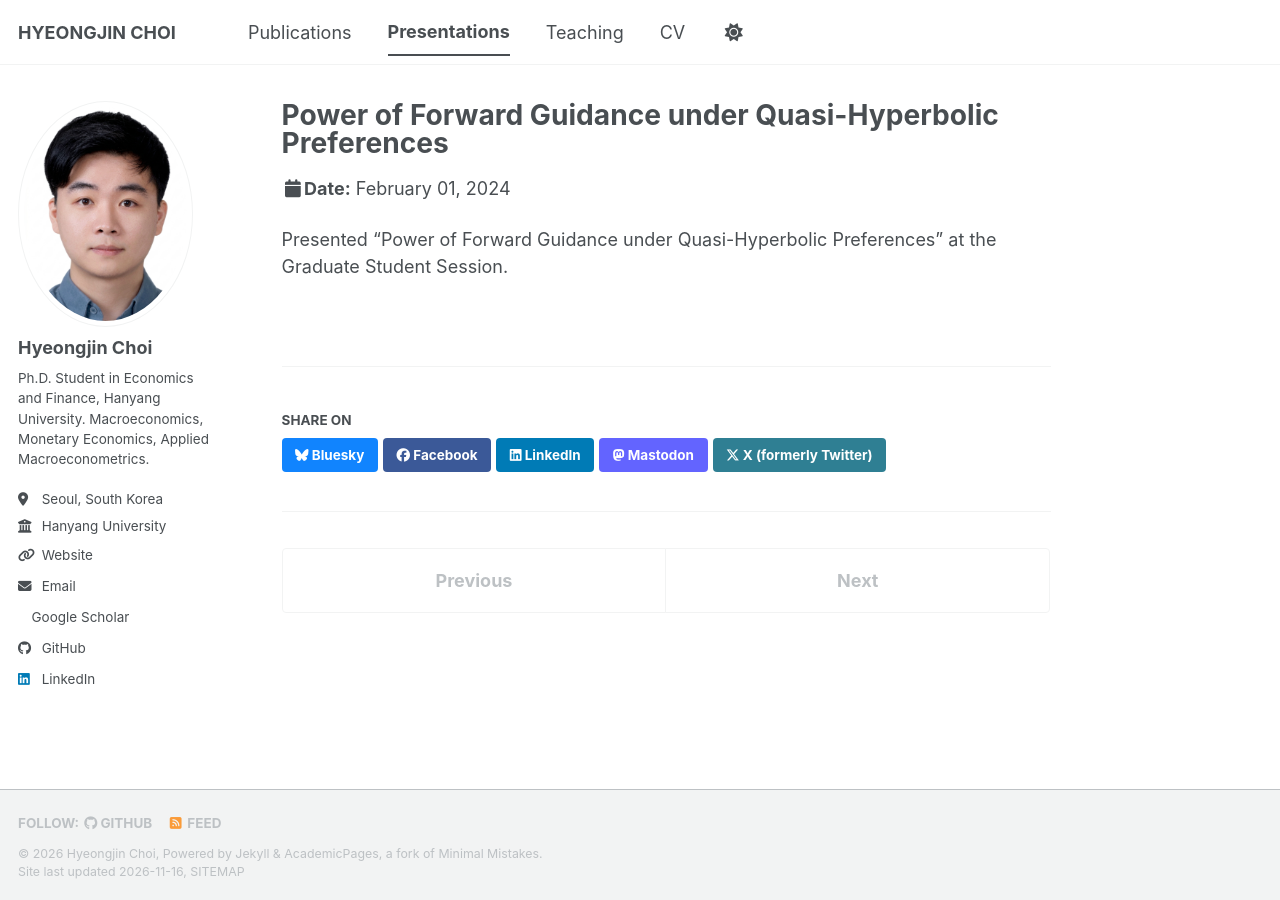
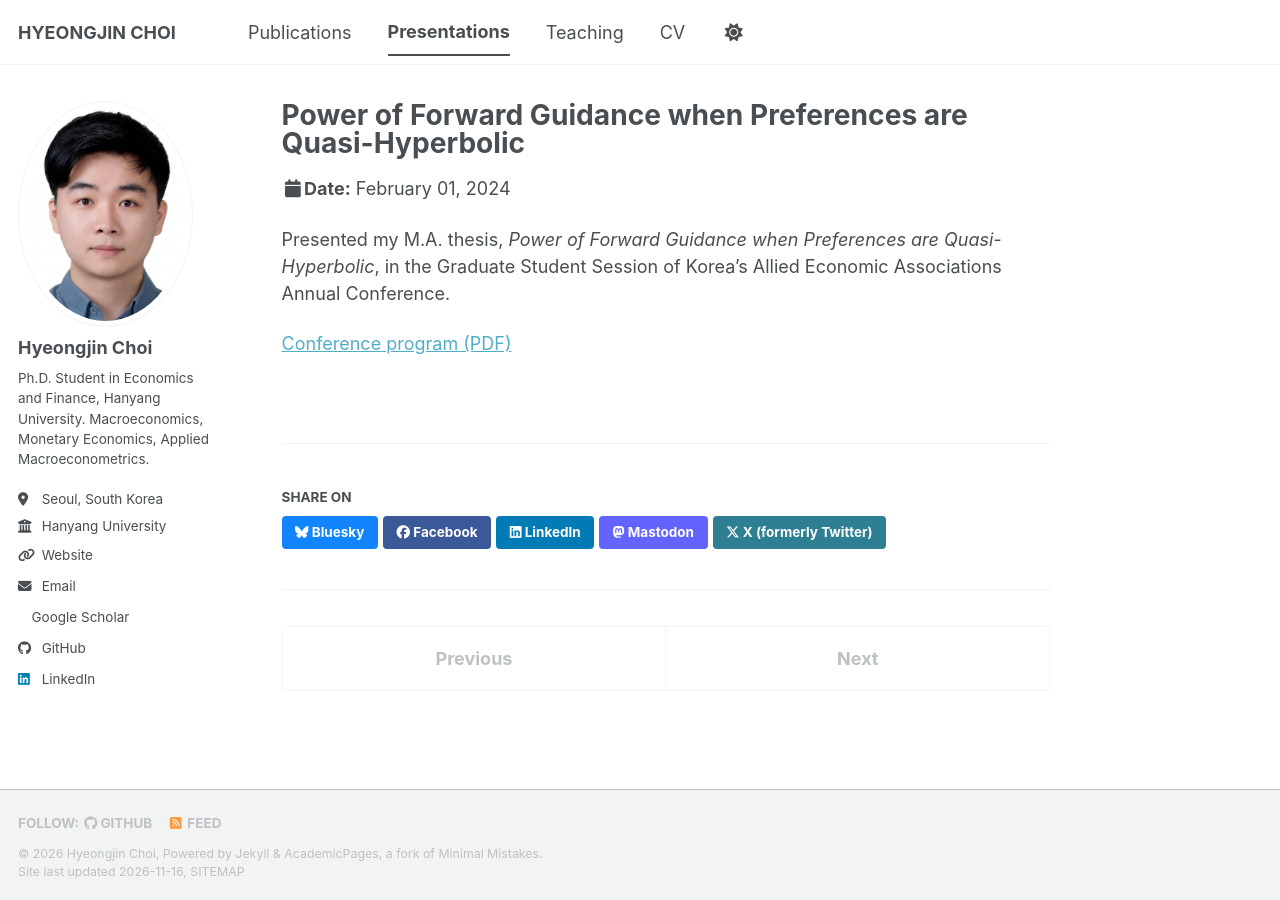
Before and after one commit to ioi0403/ioi0403.github.io, a Jekyll site: the page built from _talks/2024-02-01-korea-allied-economic-associations.md, in a window 1280 px wide. Built offline with Jekyll 4.4.1, drawn with Linux system fonts in a browser that asks for light colours; a style sheet for code colours, icons or effects is not loaded.

Commit message:
Update 2024-02-01-korea-allied-economic-associations.md

```diff
--- a/_talks/2024-02-01-korea-allied-economic-associations.md
+++ b/_talks/2024-02-01-korea-allied-economic-associations.md
@@ -1,11 +1,13 @@
 ---
-title: "Power of Forward Guidance under Quasi-Hyperbolic Preferences"
+title: "Power of Forward Guidance when Preferences are Quasi-Hyperbolic"
 collection: talks
-type: "Graduate Student Session"
+type: "Talk"
 permalink: /talks/2024-02-01-korea-allied-economic-associations
 venue: "Korea's Allied Economic Associations Annual Conference"
 date: 2024-02-01
-location: "South Korea"
+location: "Republic of Korea"
 ---
 
-Presented "Power of Forward Guidance under Quasi-Hyperbolic Preferences" at the Graduate Student Session.
+Presented my M.A. thesis, *Power of Forward Guidance when Preferences are Quasi-Hyperbolic*, in the Graduate Student Session of Korea's Allied Economic Associations Annual Conference.
+
+[Conference program (PDF)](/files/2024_Conference_Program.pdf)
```
